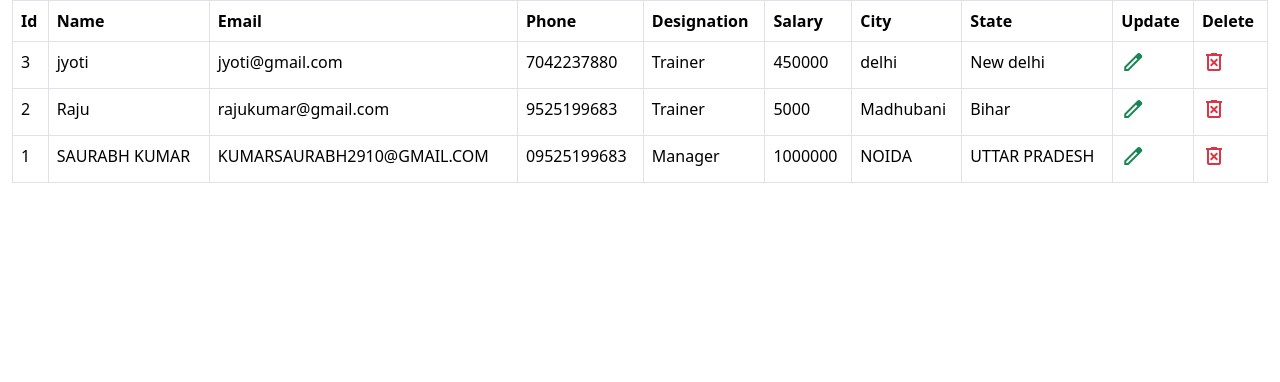
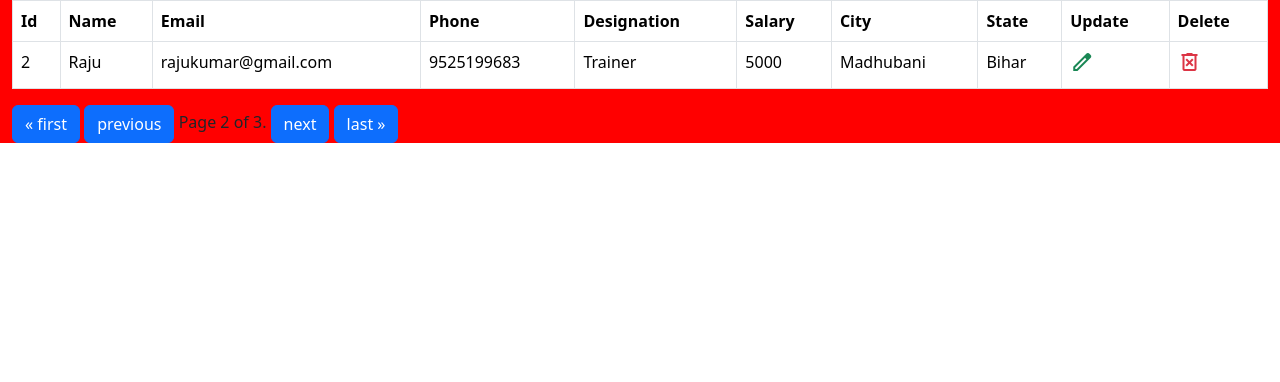
Before and after one commit to saurabhprasadsah/ClassBasedViewExample, a Django app: page /?page=2 in a window 1280 px wide. Shown: the part 56-438 px from the top of the page. Run offline with Django 4.2, Linux system fonts and the light colour scheme; data comes from the database, SQL or seed files in the repository.

Commit message:
initialcommit

```diff
--- /dev/null
+++ b/mainApp/static/style.css
@@ -0,0 +1,7 @@
+.mid-section{
+    background-color: red;
+}
+
+.my-paginatation{
+
+}
--- a/mainApp/templates/index.html
+++ b/mainApp/templates/index.html
@@ -1,3 +1,5 @@
+{% load static %}
+
 <!DOCTYPE html>
 <html lang="en">
 
@@ -7,7 +9,9 @@
   {% block title %}
   <title>crudclassbasedview</title>
   {% endblock %}
-  <link rel="stylesheet" href="https://fonts.googleapis.com/css2?family=Material+Symbols+Outlined:opsz,wght,FILL,GRAD@20..48,100..700,0..1,-50..200" />
+  <link rel="stylesheet" href="{% static 'style.css'  %}">
+  <link rel="stylesheet"
+    href="https://fonts.googleapis.com/css2?family=Material+Symbols+Outlined:opsz,wght,FILL,GRAD@20..48,100..700,0..1,-50..200" />
   <link href="https://cdn.jsdelivr.net/npm/bootstrap@5.3.1/dist/css/bootstrap.min.css" rel="stylesheet"
     integrity="sha384-4bw+/aepP/YC94hEpVNVgiZdgIC5+VKNBQNGCHeKRQN+PtmoHDEXuppvnDJzQIu9" crossorigin="anonymous">
 </head>
@@ -69,6 +73,26 @@
         {% endfor %}
       </table>
     </div>
+    <div class="pagination my-pagination">
+      <span class="step-links">
+          {% if data.has_previous %}
+              <a href="?page=1" class="btn btn-primary">&laquo; first</a>
+              <a href="?page={{ data.previous_page_number }}" class="btn btn-primary">previous</a>
+          {% endif %}
+
+          <span class="current" class="btn btn-primary">
+              Page {{ data.number }} of {{ data.paginator.num_pages }}.
+          </span>
+
+          {% if data.has_next %}
+              <a href="?page={{ data.next_page_number }}" class="btn btn-primary">next</a>
+              <a href="?page={{ data.paginator.num_pages }}" class="btn btn-primary">last &raquo;</a>
+          {% endif %}
+      </span>
+  </div>
+
+  </div>
+
   {% endblock %}
   <footer class="bg-primary text-light text-center p-2 fixed-bottom">
     <p>Copyright@mycrudapp</p>
@@ -77,4 +101,5 @@
     integrity="sha384-HwwvtgBNo3bZJJLYd8oVXjrBZt8cqVSpeBNS5n7C8IVInixGAoxmnlMuBnhbgrkm"
     crossorigin="anonymous"></script>
 </body>
+
 </html>
--- a/mainApp/views.py
+++ b/mainApp/views.py
@@ -5,7 +5,7 @@ from django.core.paginator import Paginator
 
 def homepage(Request):
     data = Employee.objects.all().order_by("-id")
-    paginator = Paginator(data, 3)  # Show 25 contacts per page.
+    paginator = Paginator(data, 1)  # Show 25 contacts per page.
     page_number = Request.GET.get("page")
     page_obj = paginator.get_page(page_number)
     return render(Request, "index.html", {"data": page_obj})
```
Lines whose indentation alone changed are shown as unchanged.
